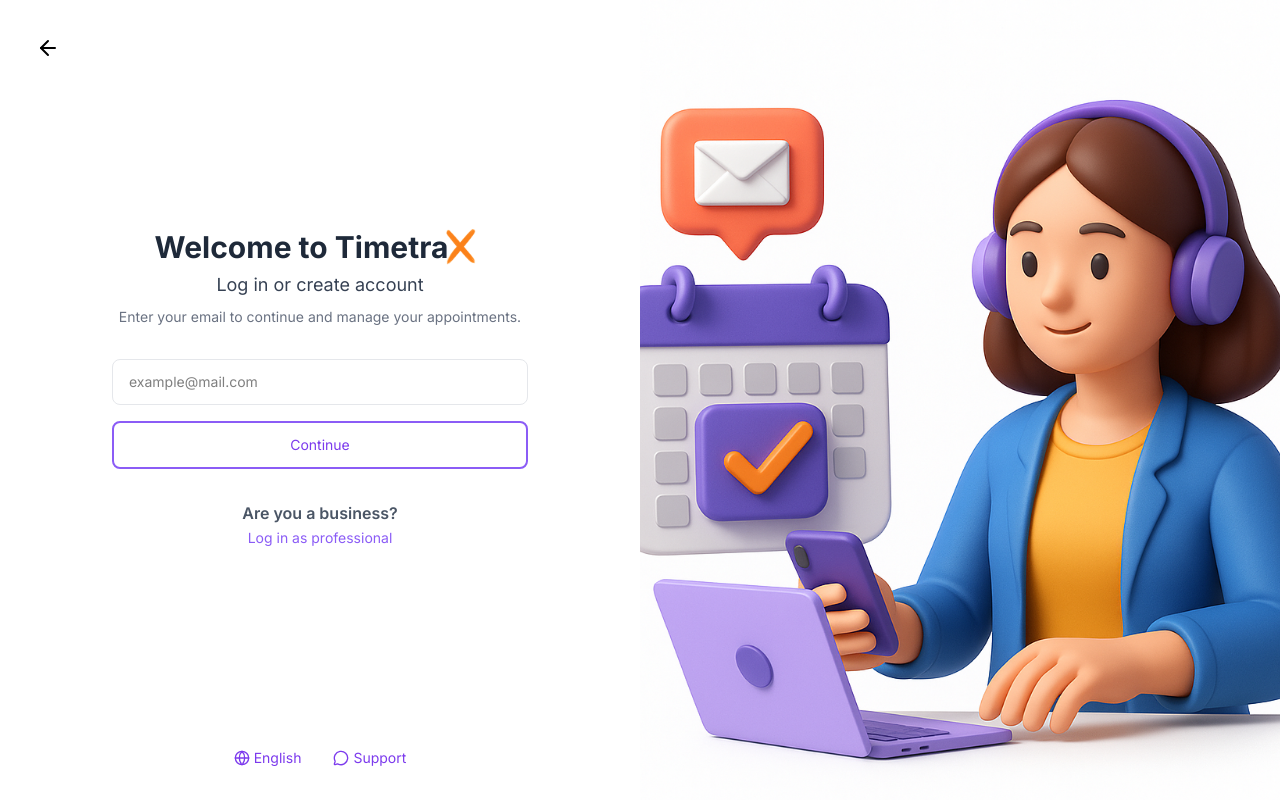
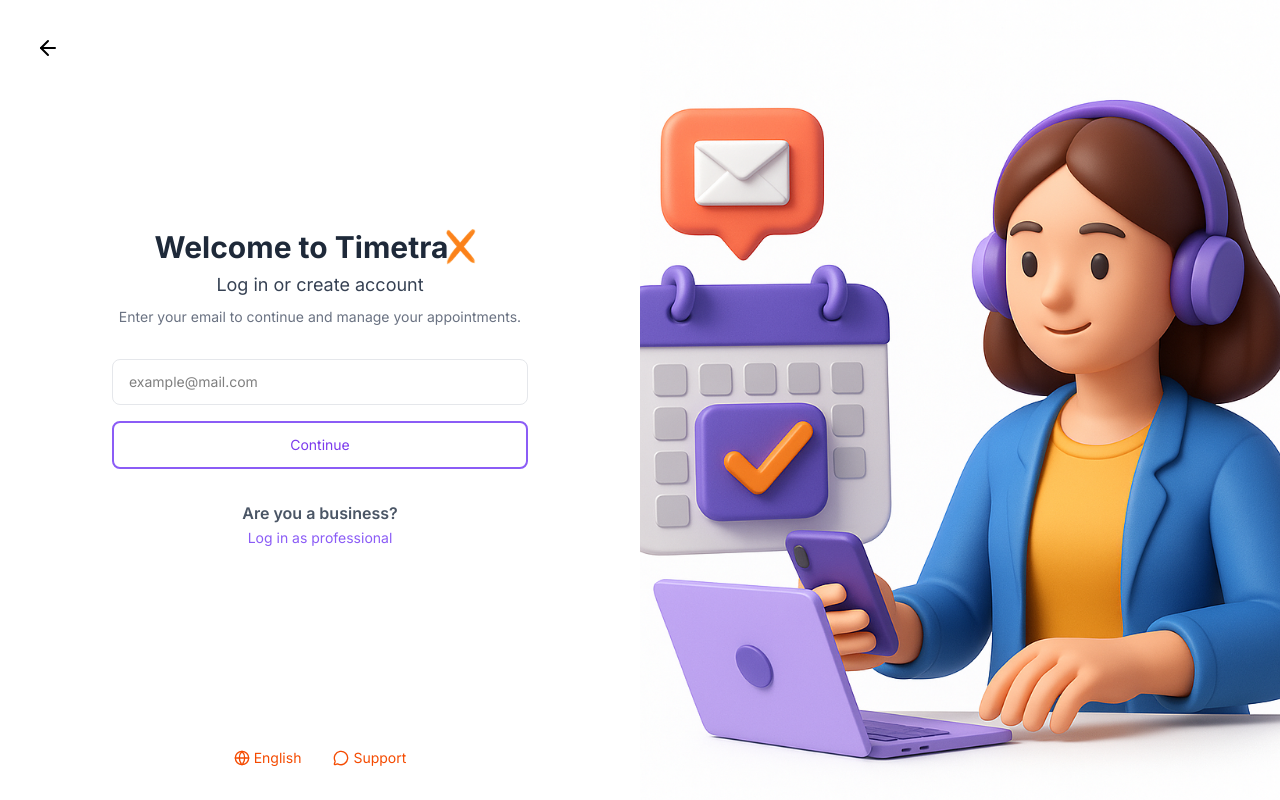
Before and after one commit to VladislavDim/timetrax, a React (Vite) app in the folder client/: page /register in a window 1280 px wide. Built offline with nearby package versions, Linux system fonts and the light colour scheme.

Commit message:
Update AuthFooter to use orange color scheme
Changed the text and hover colors in AuthFooter from purple to orange for better visual consistency with the application's color palette.

```diff
--- a/client/src/features/auth/components/AuthFooter.tsx
+++ b/client/src/features/auth/components/AuthFooter.tsx
@@ -2,12 +2,12 @@
 
 export function AuthFooter() {
   return (
-    <div className="mt-8 flex justify-center gap-8 text-sm text-[#7c3aed]">
-      <button className="flex items-center gap-1 transition-all duration-200 hover:text-[#5b21b6] group">
+    <div className="mt-8 flex justify-center gap-8 text-sm text-orange-600">
+      <button className="flex items-center gap-1 transition-all duration-200 text-orange-600 hover:text-orange-500 group">
         <Globe className="w-4 h-4 transition-transform duration-200 group-hover:scale-130" />
         <span className="transition-all">English</span>
       </button>
-      <button className="flex items-center gap-1 transition-all duration-200 hover:text-[#5b21b6] group">
+      <button className="flex items-center gap-1 transition-all duration-200 text-orange-600 hover:text-orange-500 group">
         <MessageCircle className="w-4 h-4 transition-transform duration-200 group-hover:scale-130" />
         <span className="transition-all">Support</span>
       </button>
```
